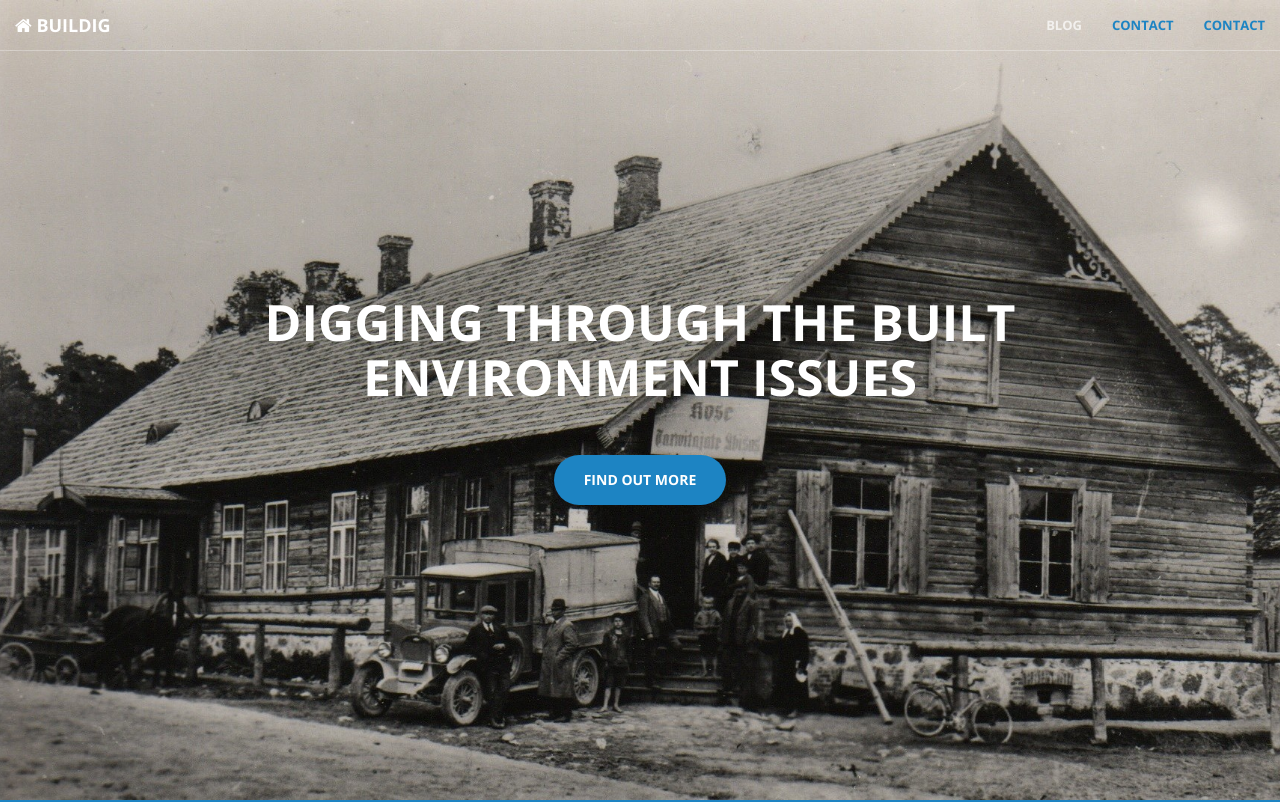
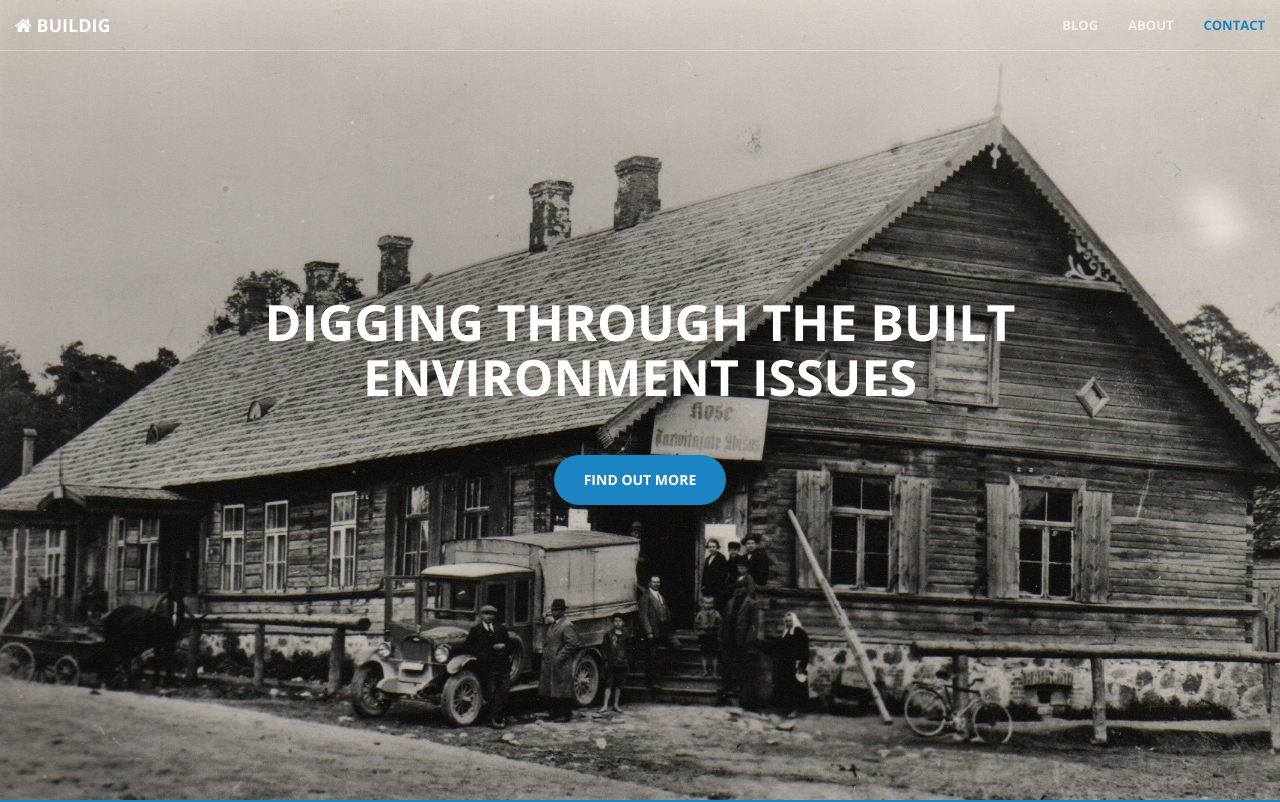
Before and after one commit to buildig/buildig.github.io, a plain HTML site: page index.html in a window 1280 px wide. Shown: the top 802 px of the page. Drawn offline with nearby package versions, Linux system fonts and the light colour scheme.

Commit message:
Restore About (#1)

```diff
--- a/index.html
+++ b/index.html
@@ -53,7 +53,7 @@
                         <a href="https://medium.com/buildig">Blog</a>
                     </li>
                     <li>
-                        <a class="page-scroll" href="#contact">Contact</a>
+                        <a class="page-scroll" href="#about">About</a>
                     </li>
                     <li>
                         <a class="page-scroll" href="#contact">Contact</a>
```
